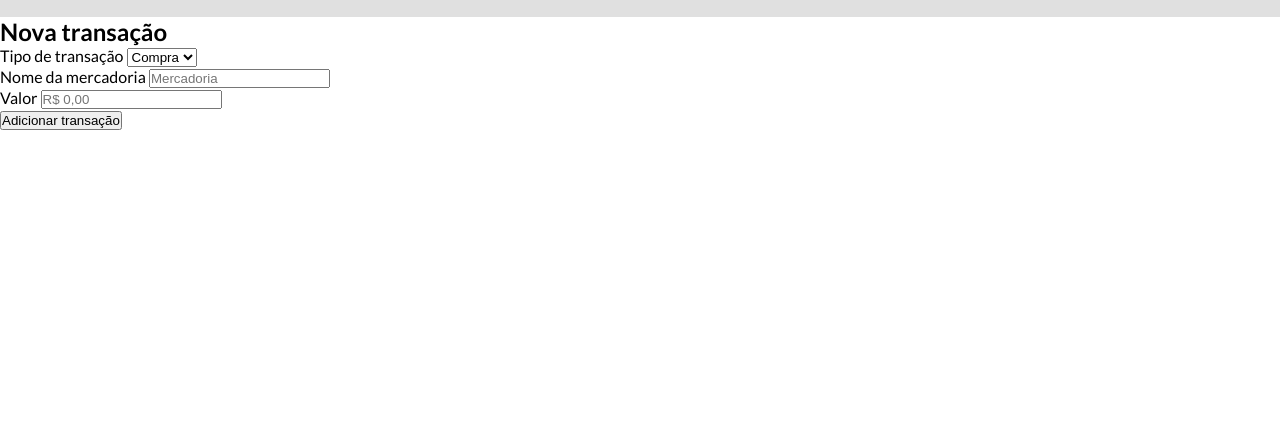
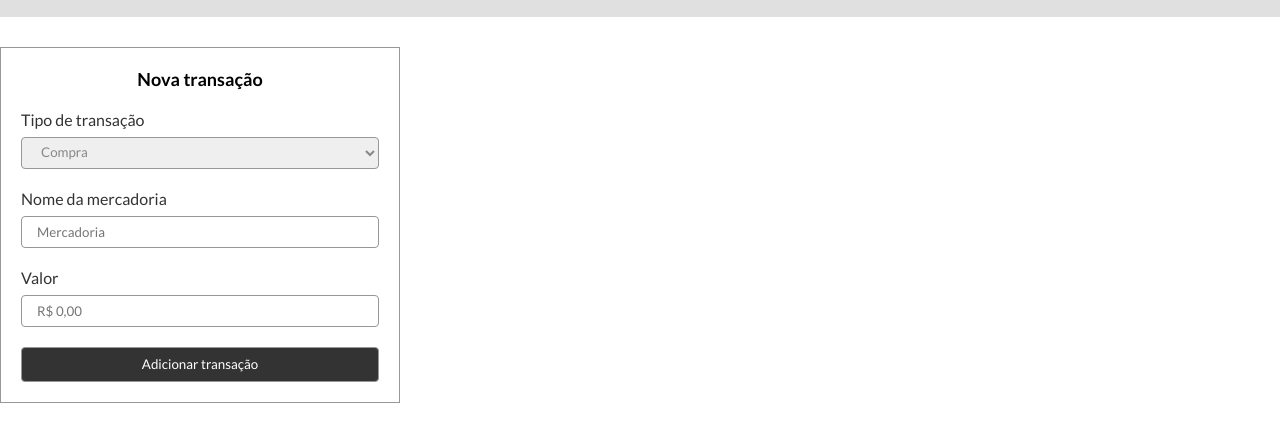
Before and after one commit to tharsila/controle-financeiro, a plain HTML site: page index.html in a window 1280 px wide. Shown: the part 72-514 px from the top of the page. Drawn offline with Linux system fonts and the light colour scheme.

Commit message:
add section style

```diff
--- a/assets/css/style.css
+++ b/assets/css/style.css
@@ -1,2 +1,3 @@
 @import 'global.css';
 @import 'header.css';
+@import 'section.css';
```
